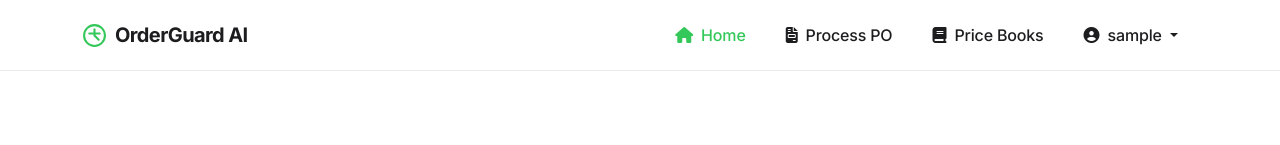
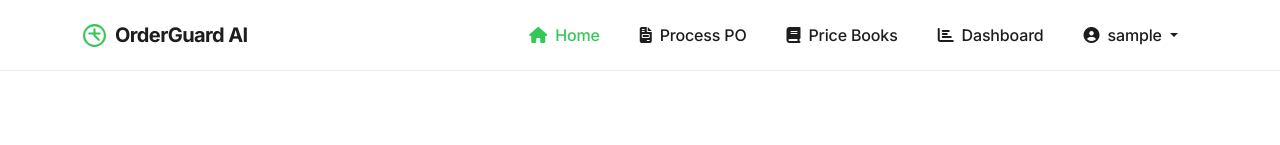
Before and after one commit to EverScale-Chris/OrderGuard-AI-v12-Turbo, a Flask app: page / in a window 1280 px wide. Shown: the top 145 px of the page. Run offline with Flask 3, Linux system fonts and the light colour scheme; the visitor is signed in with stand-in values (Sample User, id 1).

Commit message:
Add dashboard link to the main navigation menu for easy access
Adds a "/dashboard" link to the base.html template's navigation bar.

Replit-Commit-Author: Agent
Replit-Commit-Session-Id: b8539251-333b-4de8-a581-c57a11626aa9
Replit-Commit-Screenshot-Url: https://storage.googleapis.com/screenshot-production-us-central1/03115c1c-9a7b-4da7-a6ad-ec8a412a0a10/8c5bf596-b866-418c-a7e5-215e1e78848c.jpg

```diff
--- a/templates/base.html
+++ b/templates/base.html
@@ -227,6 +227,9 @@
                     <li class="nav-item mx-1">
                         <a class="nav-link {{ 'active' if request.path == '/pricebooks' }}" href="/pricebooks"><i class="fas fa-book me-1"></i> Price Books</a>
                     </li>
+                    <li class="nav-item mx-1">
+                        <a class="nav-link {{ 'active' if request.path == '/dashboard' }}" href="/dashboard"><i class="fas fa-chart-bar me-1"></i> Dashboard</a>
+                    </li>
                     <li class="nav-item dropdown mx-1">
                         <a class="nav-link dropdown-toggle" href="#" id="navbarDropdown" role="button" data-bs-toggle="dropdown" aria-expanded="false">
                             <i class="fas fa-user-circle me-1"></i> {{ current_user.username }}
```
